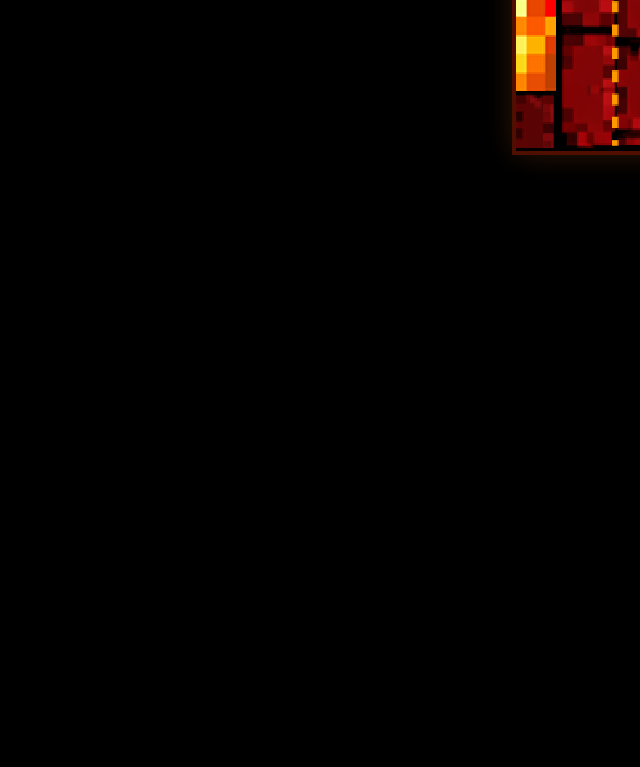
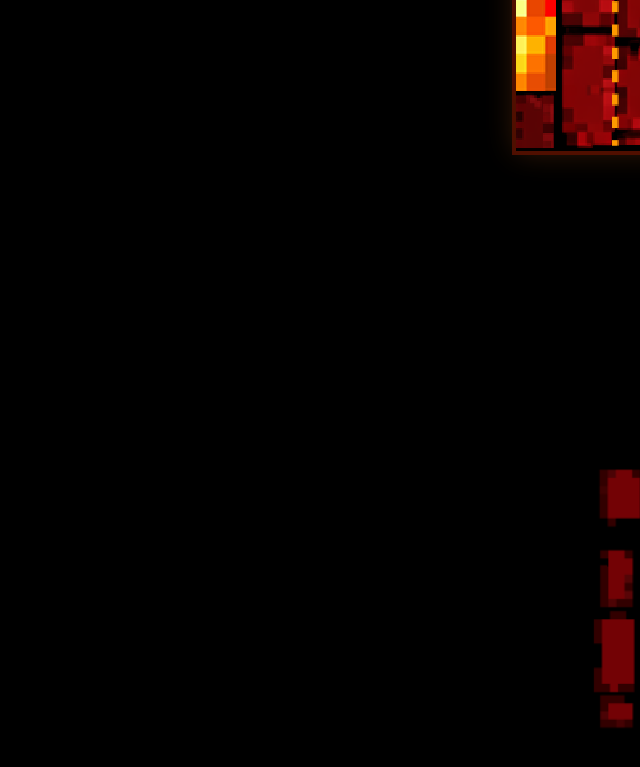
Before and after one commit to polinasergeenkova2007-crypto/inside.poster., a plain HTML site: page index.html in a window 768 px wide. Shown: the part 1600-2367 px from the top of the page, without its empty margins (128-768 px from the left). Drawn offline with Linux system fonts and the light colour scheme.

Commit message:
Update style.css

```diff
--- a/style.css
+++ b/style.css
@@ -3655,7 +3655,7 @@ body {
     pointer-events: auto !important;
     background-image: url("images/tablet-bricks.png");
     background-repeat: no-repeat;
-    background-position: center -620px;
+    background-position: center -1340px;
     background-size: 1500px auto;
     transform: translateX(-50%) scale(var(--screen2-scale)) !important;
     transform-origin: top center !important;
```
